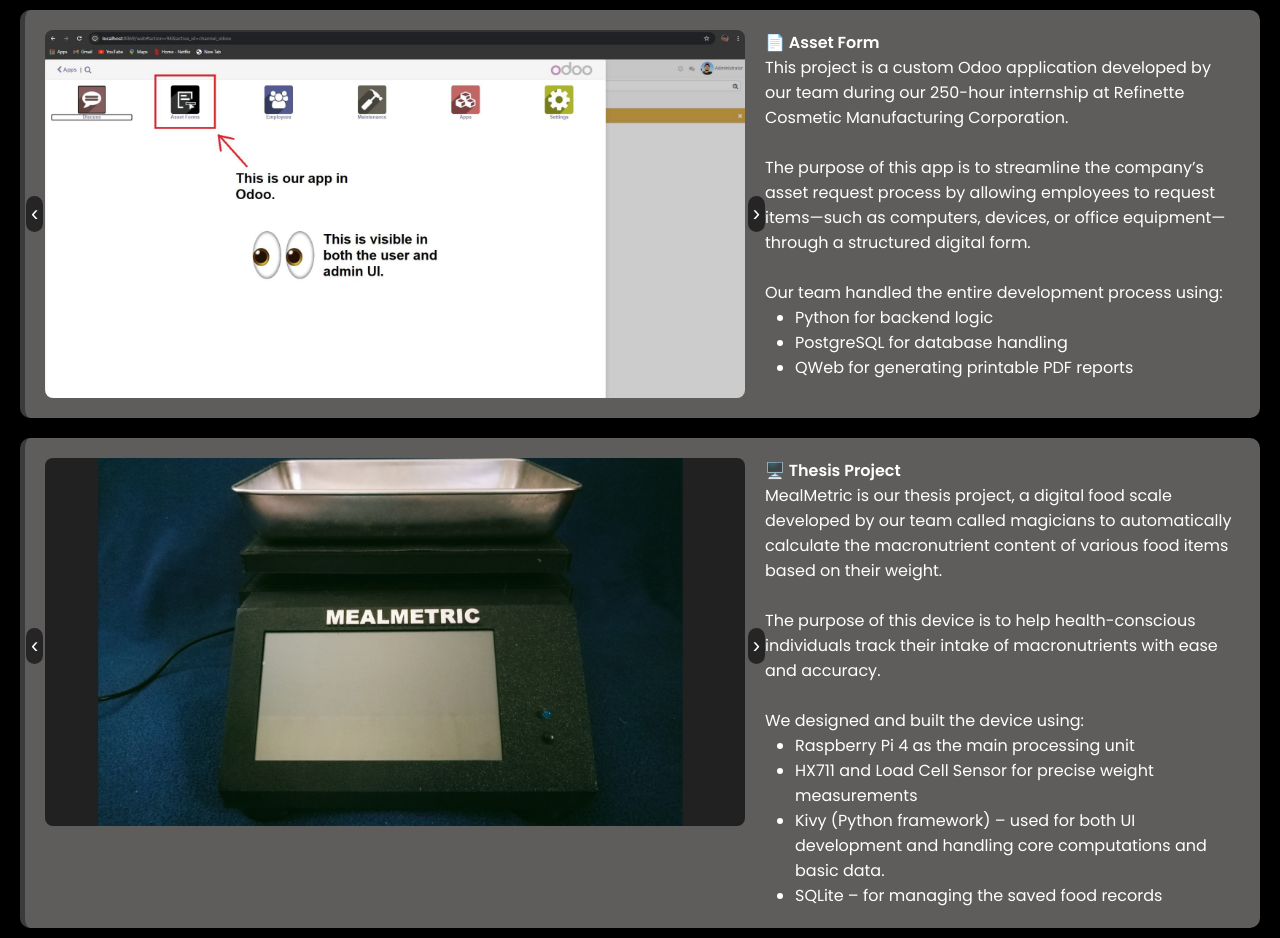
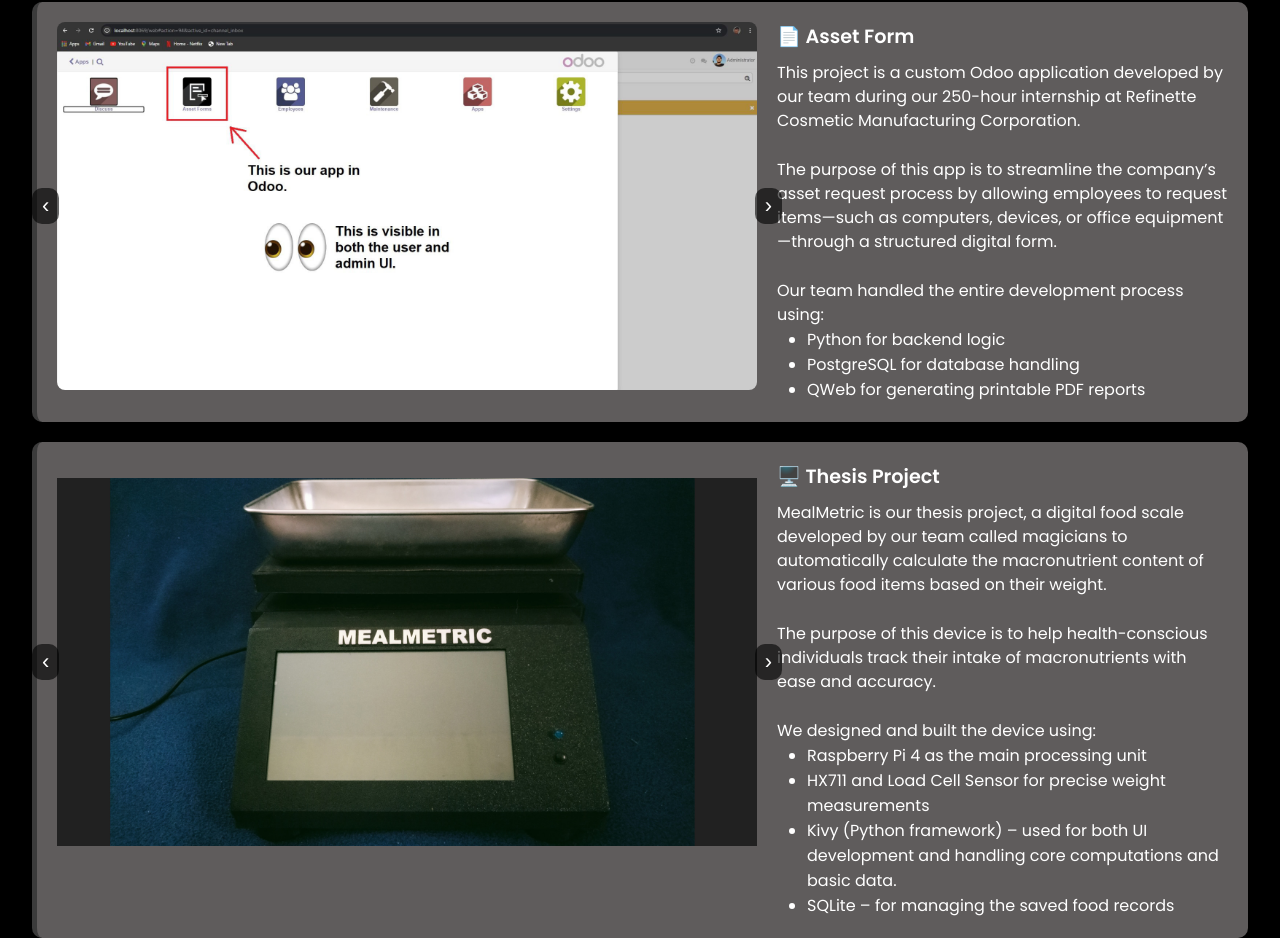
Before and after one commit to Anicakes1031/MyPortfolio, a plain HTML site: page index.html in a window 1280 px wide. Shown: the part 1241-2179 px from the top of the page. Drawn offline with Linux system fonts and the light colour scheme.

Commit message:
Update styles.css

```diff
--- a/styles.css
+++ b/styles.css
@@ -223,6 +223,11 @@ nav .right a:last-child:hover {
   gap: 8px;
 }
 
+/* PROJECTS SECTION */
+.projects {
+  padding: 2rem;
+}
+
 .project-box {
   background-color: #5f5c5c;
   padding: 20px;
@@ -234,7 +239,7 @@ nav .right a:last-child:hover {
 
 .project-content {
   display: flex;
-  flex-direction: row; /* Make sure it's row, not column */
+  flex-direction: row;
   align-items: flex-start;
   gap: 20px;
 }
@@ -248,15 +253,42 @@ nav .right a:last-child:hover {
   justify-content: center;
 }
 
+/* General project image styles */
 .project-img {
   width: 100%;
+  max-height: 400px;
   object-fit: contain;
   border-radius: 8px;
-  transition: opacity 0.5s ease-in-out;
-  opacity: 1;
+  transition: opacity 0.3s ease-in-out;
 }
+
 .project-img.fade-out {
   opacity: 0;
+}
+
+/* Specific styles for thesis project media container */
+.thesis-project .media-container {
+  width: 100%;
+  height: 400px;
+  position: relative;
+  overflow: hidden;
+}
+
+.thesis-project .media-container video,
+.thesis-project .media-container img {
+  width: 100%;
+  height: 100%;
+  object-fit: contain;
+  position: relative;
+}
+
+/* Regular image slider styles */
+.asset-form-project .image-slider img,
+.activity-project .image-slider img,
+.indos-project .image-slider img {
+  width: 100%;
+  max-height: 400px;
+  object-fit: contain;
 }
 
 .prev-btn,
@@ -268,24 +300,64 @@ nav .right a:last-child:hover {
   border: none;
   color: white;
   font-size: 22px;
-  padding: 5px 5px;
+  padding: 5px 10px;
   cursor: pointer;
   border-radius: 10px;
   z-index: 2;
+  transition: background-color 0.2s;
 }
 
-/* Move buttons outside */
+.prev-btn:hover,
+.next-btn:hover {
+  background-color: rgba(0, 0, 0, 0.8);
+}
+
 .prev-btn {
-  left: -19px;
+  left: -25px;
 }
+
 .next-btn {
-  right: -20px;
+  right: -25px;
 }
+
 .project-text {
   flex: 1;
   display: flex;
   flex-direction: column;
   justify-content: center;
+}
+
+.project-text h4 {
+  margin-top: 0;
+  margin-bottom: 10px;
+  font-size: 1.2rem;
+}
+
+.project-text p {
+  margin: 0;
+  line-height: 1.5;
+}
+
+/* Responsive adjustments */
+@media (max-width: 900px) {
+  .project-content {
+    flex-direction: column;
+  }
+
+  .image-slider {
+    width: 100%;
+  }
+}
+
+/* Responsive adjustments */
+@media (max-width: 900px) {
+  .project-content {
+    flex-direction: column;
+  }
+
+  .image-slider {
+    width: 100%;
+  }
 }
 
 
```
